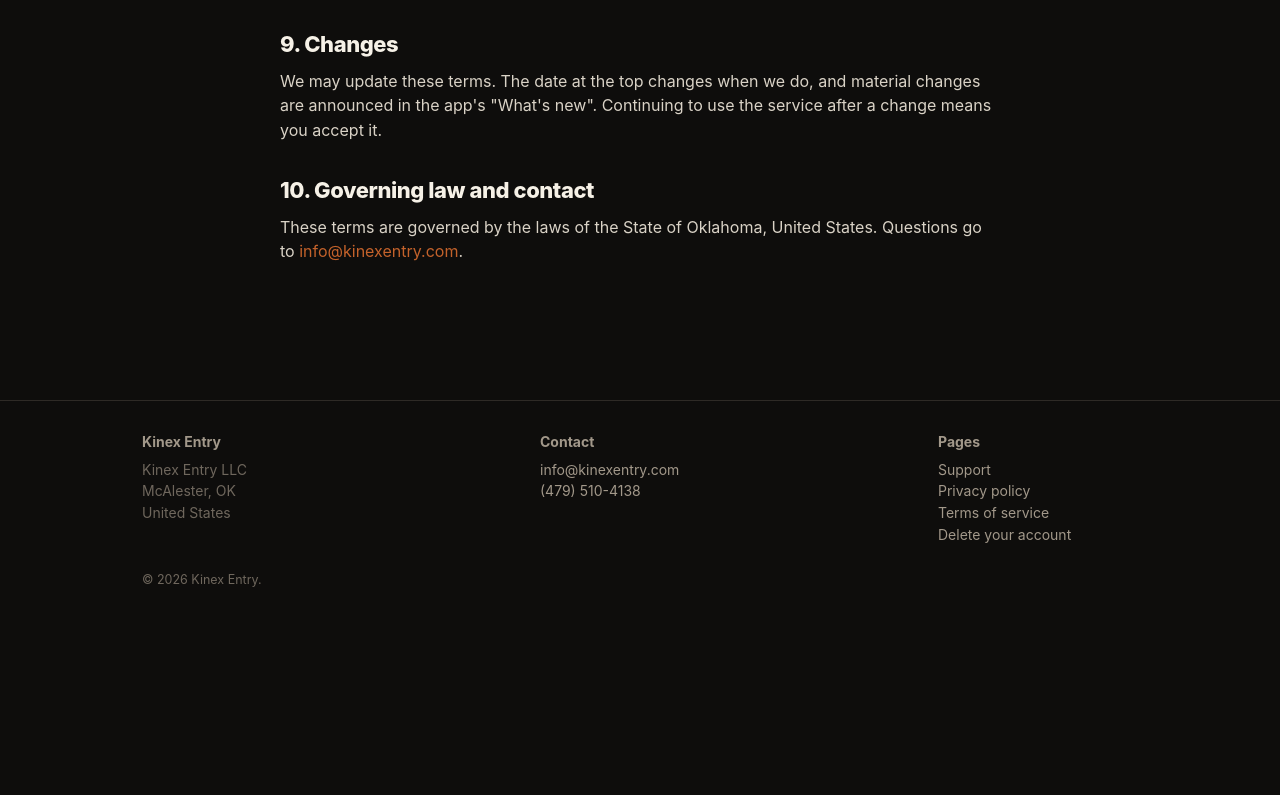
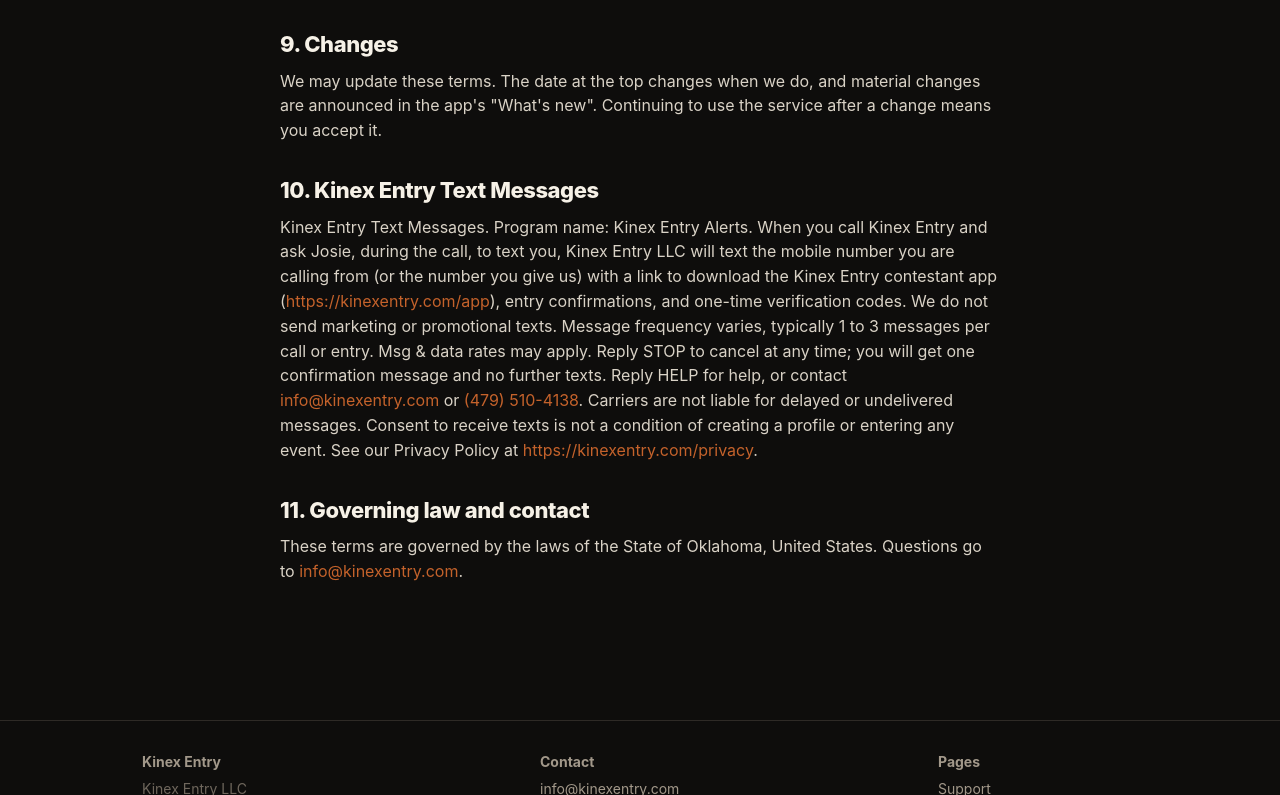
Before and after one commit to KinexEntry/kinexentry.com, a plain HTML site: page terms.html in a window 1280 px wide. Shown: the part 2005-2800 px from the top of the page. Before the commit the page ends 2646 px from the top, so only its background shows below. Drawn offline with Linux system fonts and the light colour scheme.

Commit message:
Privacy and terms: SMS program includes app-download texts.
Publish the SMS terms (dated 16 November 2026) and update the privacy SMS
section so it covers app-download links alongside entry confirmations and
verification codes, with consent on the call, HELP/STOP, and no marketing
texts. Source: KinexEntry/kinex-entry cursor/sms-privacy-terms-2026-11-16.

```diff
--- a/terms.html
+++ b/terms.html
@@ -32,7 +32,7 @@
 
   <main class="wrap prose">
     <h1>Terms of Service</h1>
-    <p class="meta">Last updated 6 September 2026</p>
+    <p class="meta">Last updated 16 November 2026</p>
 
     <p>
       These terms are the agreement between you and Kinex Entry LLC ("Kinex Entry", "we") for
@@ -114,7 +114,24 @@
       accept it.
     </p>
 
-    <h2>10. Governing law and contact</h2>
+    <h2>10. Kinex Entry Text Messages</h2>
+    <p>
+      Kinex Entry Text Messages. Program name: Kinex Entry Alerts. When you call Kinex Entry and
+      ask Josie, during the call, to text you, Kinex Entry LLC will text the mobile number you are
+      calling from (or the number you give us) with a link to download the Kinex Entry contestant
+      app (<a href="https://kinexentry.com/app">https://kinexentry.com/app</a>), entry confirmations,
+      and one-time verification codes. We do not send marketing or promotional texts. Message
+      frequency varies, typically 1 to 3 messages per call or entry. Msg &amp; data rates may apply.
+      Reply STOP to cancel at any time; you will get one confirmation message and no further texts.
+      Reply HELP for help, or contact
+      <a href="mailto:info@kinexentry.com">info@kinexentry.com</a> or
+      <a href="tel:+14795104138">(479) 510-4138</a>. Carriers are not liable for delayed or
+      undelivered messages. Consent to receive texts is not a condition of creating a profile or
+      entering any event. See our Privacy Policy at
+      <a href="https://kinexentry.com/privacy">https://kinexentry.com/privacy</a>.
+    </p>
+
+    <h2>11. Governing law and contact</h2>
     <p>
       These terms are governed by the laws of the State of Oklahoma, United States. Questions go to
       <a href="mailto:info@kinexentry.com">info@kinexentry.com</a>.
```
Also changed, not shown: privacy.html (+6 -4 lines).
